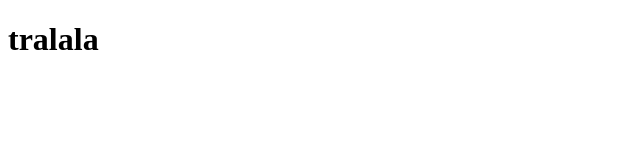
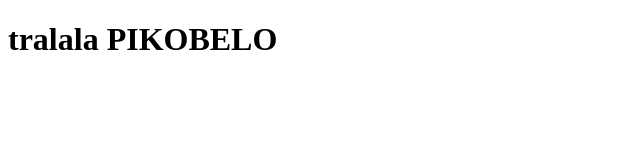
Before and after one commit to JankiJans/GitTutorial, a plain HTML site: page index.html in a window 1280 px wide. Shown: the whole page, without its empty margins (0-640 px from the left). Drawn offline with Linux system fonts and the light colour scheme.

Commit message:
moja zmiana

```diff
--- a/index.html
+++ b/index.html
@@ -7,6 +7,6 @@
     <title>Git Tutorial</title>
 </head>
 <body>
-    <h1>tralala</h1>
+    <h1>tralala PIKOBELO</h1>
 </body>
 </html>
```
